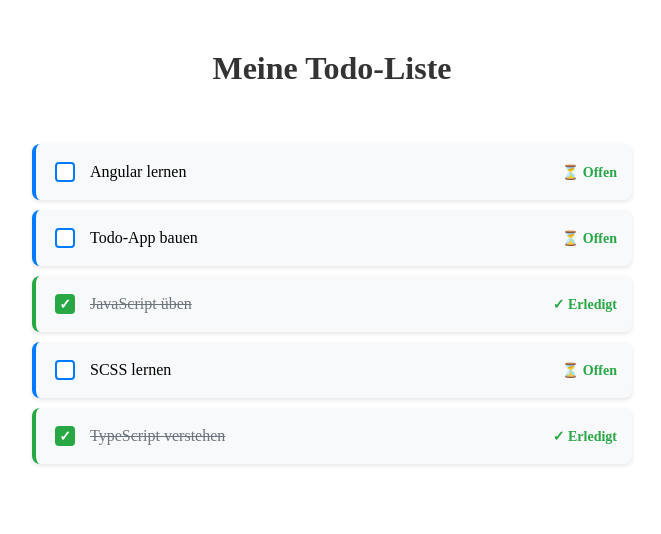
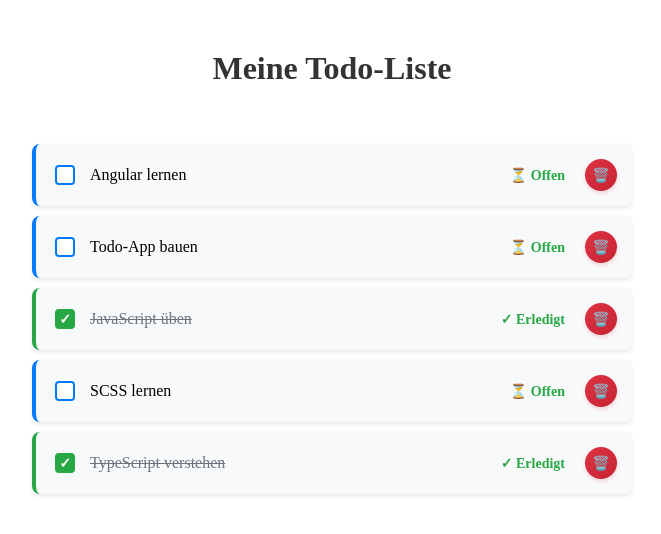
Before and after one commit to Paveluschka250/meine_todo_app, an Angular app: page / in a window 1280 px wide. Shown: the top 534 px of the page, without its empty margins (308-969 px from the left). Built offline with nearby package versions, Linux system fonts and the light colour scheme.

Commit message:
feat: Add delete functionality with premium button design

```diff
--- a/src/app/app.component.html
+++ b/src/app/app.component.html
@@ -21,6 +21,16 @@
       <span class="status">
         {{ todo.completed ? "✓ Erledigt" : "⏳ Offen" }}
       </span>
+
+      <div class="todo-actions">
+        <button
+          class="delete-btn"
+          (click)="deleteTodo(todo.id)"
+          title="Löschen"
+        >
+          🗑️
+        </button>
+      </div>
     </li>
   </ul>
 </div>
--- a/src/app/app.component.scss
+++ b/src/app/app.component.scss
@@ -22,11 +22,11 @@ h1 {
       display: flex;
       justify-content: space-between;
       align-items: center;
+      gap: 20px;
       box-shadow: 0 2px 4px rgba(0, 0, 0, 0.1);
 
       &:hover {
         background: #e9ecef;
-        transform: translateY(-2px);
         transition: all 0.3s ease;
       }
 
@@ -92,6 +92,38 @@ h1 {
         color: #28a745;
         font-weight: bold;
       }
+
+      .todo-actions {
+        display: flex;
+        gap: 8px;
+
+        .delete-btn {
+          display: flex;
+          justify-content: center;
+          align-items: center;
+          background: linear-gradient(135deg, #dc3545, #c82333); // Gradient!
+          color: white;
+          width: 32px;
+          height: 32px;
+          border-radius: 50%; // Rund!
+          border: none;
+          cursor: pointer;
+          transition: all 0.3s cubic-bezier(0.4, 0, 0.2, 1); // Smooth!
+          font-size: 14px;
+          box-shadow: 0 2px 4px rgba(220, 53, 69, 0.2);
+
+          &:hover {
+            background: linear-gradient(135deg, #c82333, #a71e2a);
+            transform: scale(1.15) rotate(5deg); // Rotation!
+            box-shadow: 0 4px 12px rgba(220, 53, 69, 0.4);
+          }
+
+          &:active {
+            transform: scale(0.9);
+            box-shadow: 0 1px 2px rgba(220, 53, 69, 0.3);
+          }
+        }
+      }
     }
   }
 }
--- a/src/app/app.component.ts
+++ b/src/app/app.component.ts
@@ -22,6 +22,10 @@ export class AppComponent {
       todo.completed = !todo.completed;
     }
   }
+
+  deleteTodo(id: number): void {
+    this.todoItems = this.todoItems.filter((item) => item.id !== id);
+  }
 }
 
 interface TodoItem {
```
